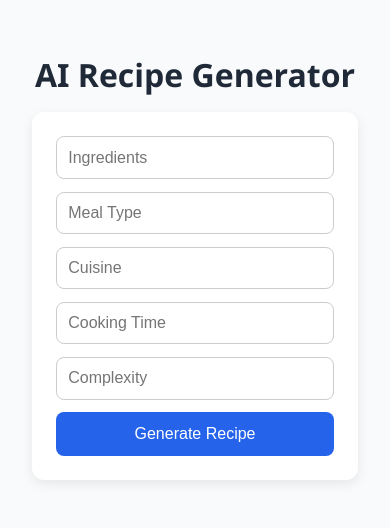
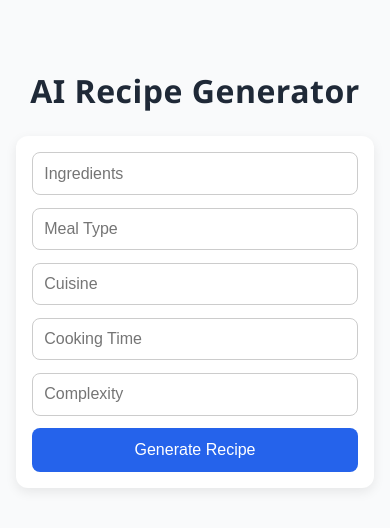
Before and after one commit to Enenche23/Recipe_Gen, a React (Create React App) app in the folder client/: page / in a window 390 px wide. Shown: the top 528 px of the page. Built offline with nearby package versions, Linux system fonts and the light colour scheme.

Commit message:
todays modification

```diff
--- a/client/package.json
+++ b/client/package.json
@@ -4,8 +4,9 @@
   "private": true,
   "homepage": ".",
   "dependencies": {
+    "html2pdf.js": "^0.10.3",
+    "jspdf": "^2.5.1",
     "marked": "^9.0.0",
-    "jspdf": "^2.5.1",
     "react": "^19.1.0",
     "react-dom": "^19.1.0",
     "react-scripts": "5.0.1"
--- a/client/src/App.css
+++ b/client/src/App.css
@@ -9,19 +9,21 @@ body {
 
 .app-container {
   max-width: 800px;
-  margin: auto;
-  padding: 2rem;
-  text-align: center;
+  margin: 2rem auto;
+  padding: 1rem;
 }
 
 .app-title {
   font-size: 2rem;
   color: #1f2937;
-  margin-bottom: 1rem;
+  text-align: center;
+  margin-bottom: 1.5rem;
+  font-weight: 600;
+  letter-spacing: 0.5px;
 }
 
 .form-card {
-  background: #fff;
+  background: #ffffff;
   padding: 1.5rem;
   border-radius: 12px;
   box-shadow: 0 4px 12px rgba(0,0,0,0.08);
@@ -45,7 +47,7 @@ body {
   background-color: #2563eb;
   color: white;
   border: none;
-  padding: 0.8rem 1.5rem;
+  padding: 0.8rem;
   font-size: 1rem;
   border-radius: 8px;
   cursor: pointer;
@@ -53,7 +55,7 @@ body {
 }
 
 .generate-btn:hover {
-  background-color: #1e40af;
+  background-color: #1d4ed8;
 }
 
 .generate-btn:disabled {
@@ -75,6 +77,7 @@ body {
   line-height: 1.6;
   font-size: 1.05rem;
   color: #1f2937;
+  word-break: break-word;
 }
 
 .recipe-text h1, .recipe-text h2 {
@@ -82,11 +85,16 @@ body {
   margin-top: 0;
 }
 
+.recipe-text p {
+  margin: 0.5rem 0;
+}
+
 .recipe-actions {
   display: flex;
   justify-content: center;
   gap: 1rem;
   margin-top: 1rem;
+  flex-wrap: wrap;
 }
 
 .action-btn {
@@ -105,12 +113,12 @@ body {
 }
 
 @media (max-width: 600px) {
-  .recipe-form {
+  .recipe-actions {
     flex-direction: column;
   }
 
-  .recipe-actions {
-    flex-direction: column;
+  .form-card {
+    padding: 1rem;
   }
 }
 
--- a/client/src/App.js
+++ b/client/src/App.js
@@ -1,6 +1,7 @@
 import React, { useState } from 'react';
 import './App.css';
 import { marked } from 'marked';
+// eslint-disable-next-line
 import html2pdf from 'html2pdf.js';
 
 function App() {
@@ -13,17 +14,17 @@ function App() {
   const [loading, setLoading] = useState(false);
   const [copied, setCopied] = useState(false);
 
-  const handleSubmit = async (e) => {
+  const handleSubmit = (e) => {
     e.preventDefault();
     setRecipe('');
     setLoading(true);
-    try {
     const query = new URLSearchParams({ ingredients, mealType, cuisine, cookingTime, complexity }).toString();
     const url = `https://recipe-backend-47av.onrender.com/recipeStream?${query}`;
     console.log('Connecting to:', url);
 
     const eventSource = new EventSource(url);
     let accumulated = '';
+
     eventSource.onmessage = (e) => {
       const data = JSON.parse(e.data);
       if (data.action === 'chunk') {
@@ -34,18 +35,16 @@ function App() {
         setLoading(false);
       }
     };
+
     eventSource.onerror = (err) => {
       console.error('EventSource failed:', err);
       eventSource.close();
       setLoading(false);
     };
-    } catch (error) {
-      console.error('Error:', error);
-      setLoading(false);
-    }
   };
 
   const handleClear = () => setRecipe('');
+
   const handleCopy = () => {
     navigator.clipboard.writeText(recipe);
     setCopied(true);
@@ -55,12 +54,17 @@ function App() {
   const handleSave = () => {
     const element = document.createElement('div');
     element.innerHTML = formatRecipe(recipe);
+    element.style.padding = '20px';
+    element.style.fontFamily = "'Segoe UI', Tahoma, Geneva, Verdana, sans-serif";
+    element.style.fontSize = '12pt';
+    element.style.textAlign = 'justify'; // make text justified
+
     const opt = {
-      margin:       [0.5, 0.5, 0.5, 0.5],
-      filename:     'recipe.pdf',
-      image:        { type: 'jpeg', quality: 0.98 },
-      html2canvas:  { scale: 2 },
-      jsPDF:        { unit: 'in', format: 'a4', orientation: 'portrait' }
+      margin: [0.5, 0.5, 0.5, 0.5],
+      filename: 'recipe.pdf',
+      image: { type: 'jpeg', quality: 0.98 },
+      html2canvas: { scale: 2 },
+      jsPDF: { unit: 'in', format: 'a4', orientation: 'portrait' }
     };
     html2pdf().set(opt).from(element).save();
   };
```
Also changed, not shown: 1 other file (tests, documents, lock files or other folders). Lines whose indentation alone changed are shown as unchanged.
